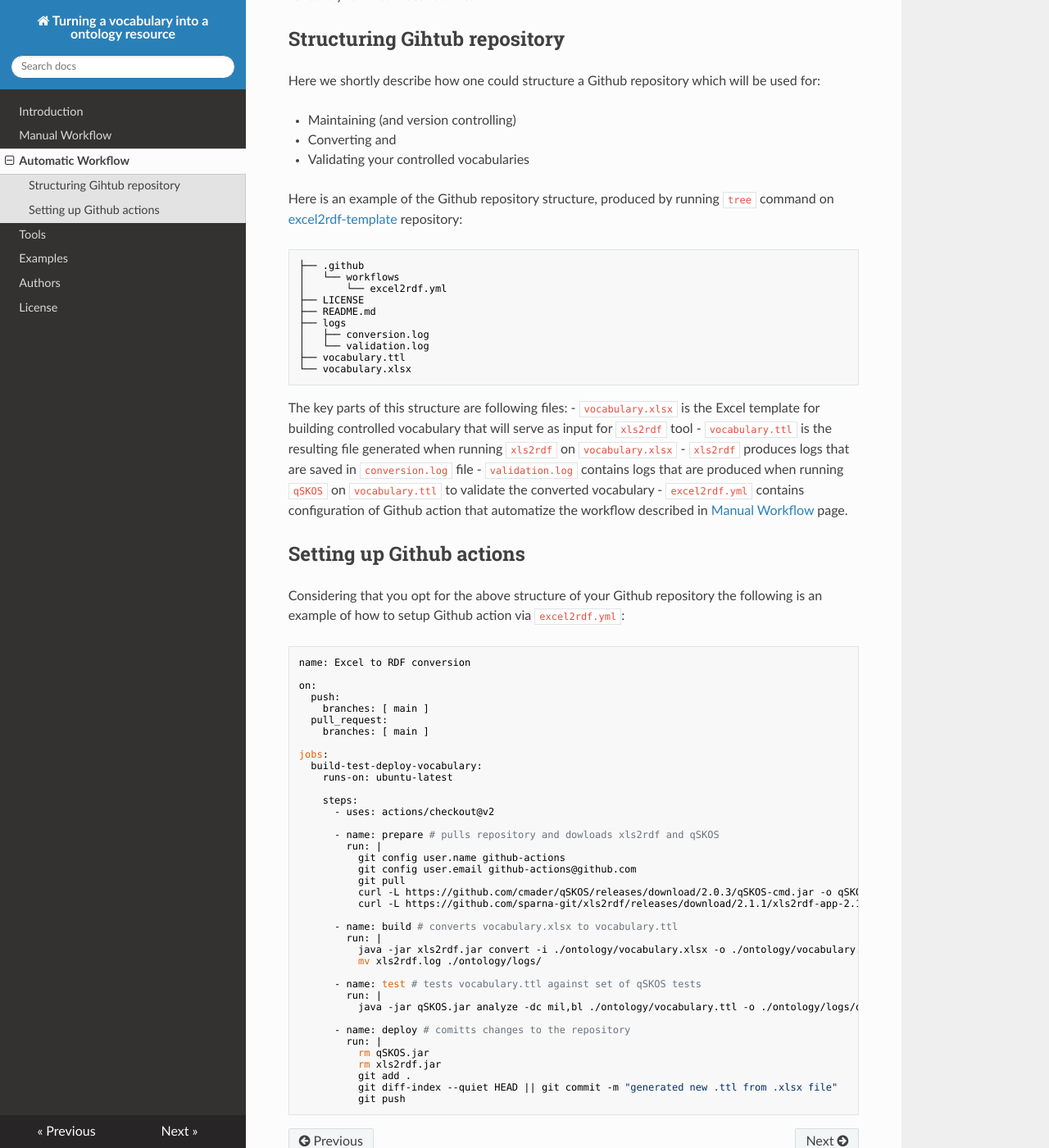
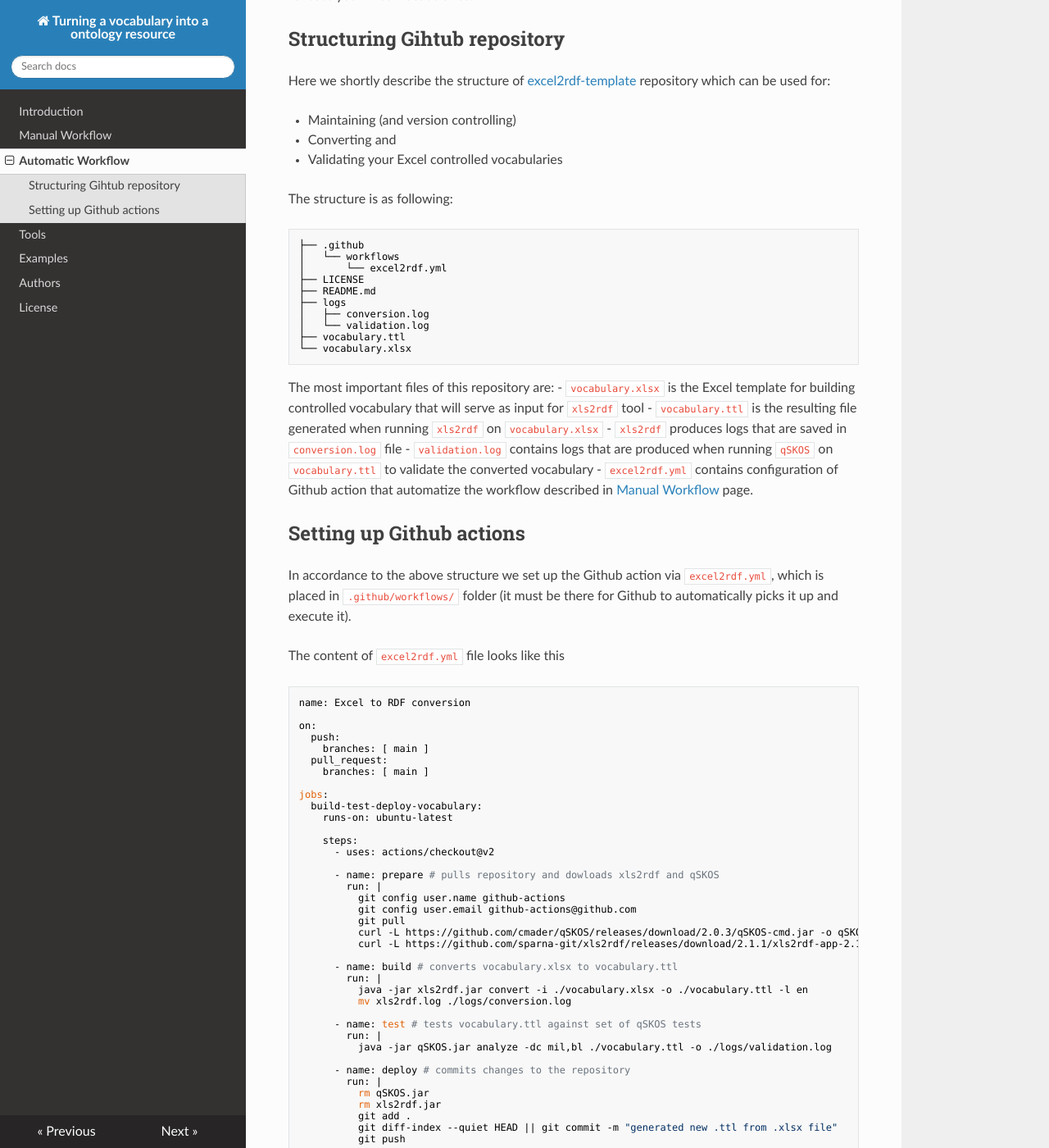
Before and after one commit to fair-data-collective/excel2rdf-site, an MkDocs documentation site: the page built from docs/AutomaticWorkflow.md, in a window 1280 px wide and 1400 px high, scrolled down 369 px. Shown: the whole window at 82% size. Built offline with MkDocs 1.6.1, drawn with Linux system fonts in a browser that asks for light colours; nearby versions of some CDN libraries.

Commit message:
updated automatic workflow

````diff
--- a/docs/AutomaticWorkflow.md
+++ b/docs/AutomaticWorkflow.md
@@ -10,13 +10,13 @@ The above repository contains all necessary files and configuration to automatic
 
 
 ## Structuring Gihtub repository
-Here we shortly describe how one could structure a Github repository which will be used for:
+Here we shortly describe the structure of [excel2rdf-template](https://github.com/fair-data-collective/excel2rdf-template) repository which can be used for:
 
 - Maintaining (and version controlling)
 - Converting and
-- Validating your controlled vocabularies
+- Validating your Excel controlled vocabularies
 
-Here is an example of the Github repository structure, produced by running `tree` command on [excel2rdf-template]((https://github.com/fair-data-collective/excel2rdf-template)) repository:
+The structure is as following:
 
 ```bash
 ├── .github
@@ -30,8 +30,7 @@ Here is an example of the Github repository structure, produced by running `tree
 ├── vocabulary.ttl
 └── vocabulary.xlsx
 ```
-
-The key parts of this structure are following files:
+The most important files of this repository are:
 - `vocabulary.xlsx` is the Excel template for building controlled vocabulary that will serve as input for `xls2rdf` tool
 - `vocabulary.ttl` is the resulting file generated when running `xls2rdf` on `vocabulary.xlsx`
 - `xls2rdf` produces logs that are saved in `conversion.log` file
@@ -40,7 +39,9 @@ The key parts of this structure are following files:
 
 ## Setting up Github actions
 
-Considering that you opt for the above structure of your Github repository the following is an example of how to setup Github action via `excel2rdf.yml`:
+In accordance to the above structure we set up the Github action via `excel2rdf.yml`, which is placed in `.github/workflows/` folder (it must be there for Github to automatically picks it up and execute it).
+
+The content of `excel2rdf.yml` file looks like this
 
 ```bash
 name: Excel to RDF conversion
@@ -68,14 +69,14 @@ jobs:
 
       - name: build # converts vocabulary.xlsx to vocabulary.ttl
         run: |
-          java -jar xls2rdf.jar convert -i ./ontology/vocabulary.xlsx -o ./ontology/vocabulary.ttl -l en
-          mv xls2rdf.log ./ontology/logs/
+          java -jar xls2rdf.jar convert -i ./vocabulary.xlsx -o ./vocabulary.ttl -l en
+          mv xls2rdf.log ./logs/conversion.log
 
       - name: test # tests vocabulary.ttl against set of qSKOS tests
         run: |
-          java -jar qSKOS.jar analyze -dc mil,bl ./ontology/vocabulary.ttl -o ./ontology/logs/qSKOS.log
+          java -jar qSKOS.jar analyze -dc mil,bl ./vocabulary.ttl -o ./logs/validation.log
 
-      - name: deploy # comitts changes to the repository
+      - name: deploy # commits changes to the repository
         run: |
           rm qSKOS.jar
           rm xls2rdf.jar
````
